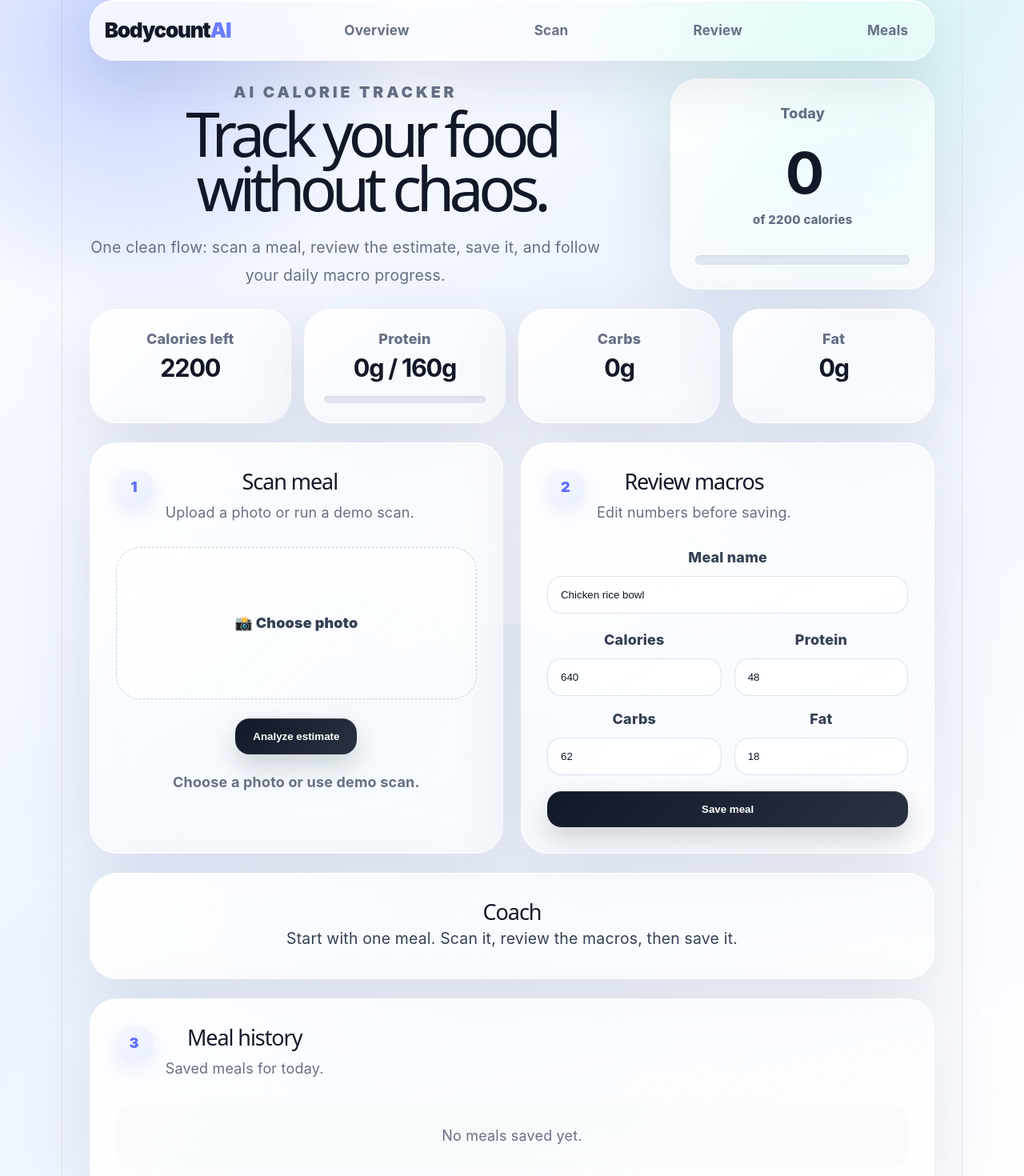
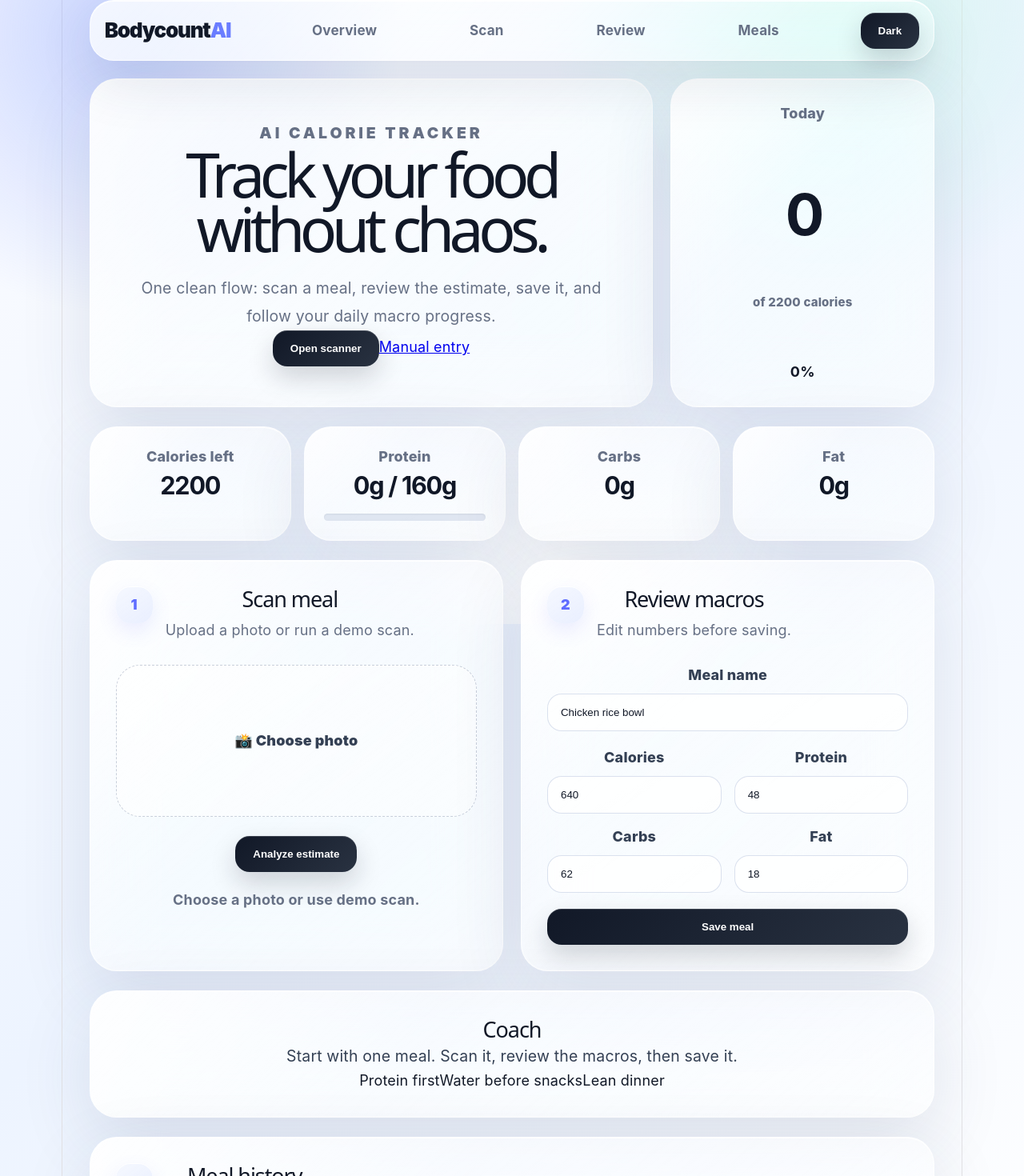
Before and after one commit to Jose-codesu/bodycount-ai, a React (Vite) app: page / in a window 1280 px wide. Shown: the part 20-1490 px from the top of the page at 80% size. Built offline with nearby package versions, Linux system fonts and the light colour scheme.

Commit message:
Add scanner modal dark mode meal images and mobile tabs

```diff
--- a/src/App.jsx
+++ b/src/App.jsx
@@ -2,9 +2,9 @@ import { useEffect, useMemo, useState } from 'react'
 import './App.css'
 
 const demoMeals = [
-  { name: 'Chicken rice bowl', calories: 640, protein: 48, carbs: 62, fat: 18, confidence: 91 },
-  { name: 'Steak tacos', calories: 720, protein: 44, carbs: 68, fat: 28, confidence: 86 },
-  { name: 'Protein pancakes', calories: 510, protein: 36, carbs: 54, fat: 14, confidence: 89 },
+  { name: 'Chicken rice bowl', calories: 640, protein: 48, carbs: 62, fat: 18, confidence: 91, image: 'https://images.unsplash.com/photo-1546069901-ba9599a7e63c?auto=format&fit=crop&w=900&q=80' },
+  { name: 'Steak tacos', calories: 720, protein: 44, carbs: 68, fat: 28, confidence: 86, image: 'https://images.unsplash.com/photo-1565299585323-38d6b0865b47?auto=format&fit=crop&w=900&q=80' },
+  { name: 'Protein pancakes', calories: 510, protein: 36, carbs: 54, fat: 14, confidence: 89, image: 'https://images.unsplash.com/photo-1528207776546-365bb710ee93?auto=format&fit=crop&w=900&q=80' },
 ]
 
 const savedMeals = JSON.parse(localStorage.getItem('bodycount-meals') || '[]')
@@ -14,17 +14,13 @@ function App() {
   const [meal, setMeal] = useState(demoMeals[0])
   const [preview, setPreview] = useState('')
   const [status, setStatus] = useState('Choose a photo or use demo scan.')
+  const [darkMode, setDarkMode] = useState(false)
+  const [scannerOpen, setScannerOpen] = useState(false)
 
   useEffect(() => localStorage.setItem('bodycount-meals', JSON.stringify(meals)), [meals])
 
   const targets = { calories: 2200, protein: 160 }
-  const totals = useMemo(() => meals.reduce((t, m) => ({
-    calories: t.calories + Number(m.calories),
-    protein: t.protein + Number(m.protein),
-    carbs: t.carbs + Number(m.carbs),
-    fat: t.fat + Number(m.fat),
-  }), { calories: 0, protein: 0, carbs: 0, fat: 0 }), [meals])
-
+  const totals = useMemo(() => meals.reduce((t, m) => ({ calories: t.calories + Number(m.calories), protein: t.protein + Number(m.protein), carbs: t.carbs + Number(m.carbs), fat: t.fat + Number(m.fat) }), { calories: 0, protein: 0, carbs: 0, fat: 0 }), [meals])
   const caloriesLeft = Math.max(targets.calories - totals.calories, 0)
   const caloriePercent = Math.min((totals.calories / targets.calories) * 100, 100)
   const proteinPercent = Math.min((totals.protein / targets.protein) * 100, 100)
@@ -42,99 +38,32 @@ function App() {
     const next = demoMeals[Math.floor(Math.random() * demoMeals.length)]
     setMeal(next)
     setStatus(`Estimate ready • ${next.confidence}% confidence`)
+    setScannerOpen(false)
   }
 
   function saveMeal(e) {
     e.preventDefault()
-    setMeals([{ ...meal, id: crypto.randomUUID(), time: new Date().toLocaleTimeString([], { hour: '2-digit', minute: '2-digit' }) }, ...meals])
+    setMeals([{ ...meal, id: crypto.randomUUID(), time: new Date().toLocaleTimeString([], { hour: '2-digit', minute: '2-digit' }), image: preview || meal.image }, ...meals])
     setStatus('Meal saved to today.')
   }
 
-  function removeMeal(id) {
-    setMeals(meals.filter((item) => item.id !== id))
-  }
+  function removeMeal(id) { setMeals(meals.filter((item) => item.id !== id)) }
 
-  const coach = meals.length === 0
-    ? 'Start with one meal. Scan it, review the macros, then save it.'
-    : totals.protein < targets.protein
-      ? `You still need ${targets.protein - totals.protein}g protein. Choose a lean protein next.`
-      : `Good pace. You have ${caloriesLeft} calories left today.`
+  const coach = meals.length === 0 ? 'Start with one meal. Scan it, review the macros, then save it.' : totals.protein < targets.protein ? `You still need ${targets.protein - totals.protein}g protein. Choose a lean protein next.` : `Good pace. You have ${caloriesLeft} calories left today.`
 
   return (
-    <main className="layout">
-      <aside className="sidebar">
-        <div className="logo">Bodycount<span>AI</span></div>
-        <a href="#overview">Overview</a>
-        <a href="#scan">Scan</a>
-        <a href="#review">Review</a>
-        <a href="#history">Meals</a>
-      </aside>
-
+    <main className={darkMode ? 'layout dark' : 'layout'}>
+      <aside className="sidebar"><div className="logo">Bodycount<span>AI</span></div><a href="#overview">Overview</a><a href="#scan">Scan</a><a href="#review">Review</a><a href="#history">Meals</a><button className="mode" onClick={() => setDarkMode(!darkMode)}>{darkMode ? 'Light' : 'Dark'}</button></aside>
       <section className="content">
-        <header className="hero" id="overview">
-          <div>
-            <p className="eyebrow">AI calorie tracker</p>
-            <h1>Track your food without chaos.</h1>
-            <p>One clean flow: scan a meal, review the estimate, save it, and follow your daily macro progress.</p>
-          </div>
-          <div className="today-card">
-            <span>Today</span>
-            <strong>{totals.calories}</strong>
-            <small>of {targets.calories} calories</small>
-            <div className="progress"><div style={{ width: `${caloriePercent}%` }} /></div>
-          </div>
-        </header>
-
-        <section className="dashboard-grid">
-          <div className="stat"><span>Calories left</span><b>{caloriesLeft}</b></div>
-          <div className="stat"><span>Protein</span><b>{totals.protein}g / {targets.protein}g</b><div className="progress small"><div style={{ width: `${proteinPercent}%` }} /></div></div>
-          <div className="stat"><span>Carbs</span><b>{totals.carbs}g</b></div>
-          <div className="stat"><span>Fat</span><b>{totals.fat}g</b></div>
-        </section>
-
-        <section className="main-grid">
-          <div className="card" id="scan">
-            <div className="card-title"><span>1</span><div><h2>Scan meal</h2><p>Upload a photo or run a demo scan.</p></div></div>
-            <label className="upload"><input type="file" accept="image/*" capture="environment" onChange={uploadPhoto} />📸 Choose photo</label>
-            {preview && <img className="preview" src={preview} alt="Meal preview" />}
-            <button onClick={analyze}>Analyze estimate</button>
-            <p className="status">{status}</p>
-          </div>
-
-          <div className="card" id="review">
-            <div className="card-title"><span>2</span><div><h2>Review macros</h2><p>Edit numbers before saving.</p></div></div>
-            <form className="form" onSubmit={saveMeal}>
-              <label>Meal name<input value={meal.name} onChange={(e) => setMeal({ ...meal, name: e.target.value })} /></label>
-              <div className="form-grid">
-                <label>Calories<input type="number" value={meal.calories} onChange={(e) => setMeal({ ...meal, calories: e.target.value })} /></label>
-                <label>Protein<input type="number" value={meal.protein} onChange={(e) => setMeal({ ...meal, protein: e.target.value })} /></label>
-                <label>Carbs<input type="number" value={meal.carbs} onChange={(e) => setMeal({ ...meal, carbs: e.target.value })} /></label>
-                <label>Fat<input type="number" value={meal.fat} onChange={(e) => setMeal({ ...meal, fat: e.target.value })} /></label>
-              </div>
-              <button type="submit">Save meal</button>
-            </form>
-          </div>
-        </section>
-
-        <section className="card coach">
-          <h2>Coach</h2>
-          <p>{coach}</p>
-        </section>
-
-        <section className="card" id="history">
-          <div className="card-title"><span>3</span><div><h2>Meal history</h2><p>Saved meals for today.</p></div></div>
-          <div className="meal-list">
-            {meals.length === 0 ? <p className="empty">No meals saved yet.</p> : meals.map((item) => (
-              <article className="meal" key={item.id}>
-                <div><h3>{item.name}</h3><p>{item.time} • {item.calories} kcal • {item.protein}g protein</p></div>
-                <button className="danger" onClick={() => removeMeal(item.id)}>Delete</button>
-              </article>
-            ))}
-          </div>
-        </section>
+        <header className="hero" id="overview"><div className="hero-copy"><p className="eyebrow">AI calorie tracker</p><h1>Track your food without chaos.</h1><p>One clean flow: scan a meal, review the estimate, save it, and follow your daily macro progress.</p><div className="hero-actions"><button onClick={() => setScannerOpen(true)}>Open scanner</button><a href="#review">Manual entry</a></div></div><div className="today-card"><span>Today</span><strong>{totals.calories}</strong><small>of {targets.calories} calories</small><div className="circle" style={{ '--p': `${caloriePercent * 3.6}deg` }}><b>{Math.round(caloriePercent)}%</b></div></div></header>
+        <section className="dashboard-grid"><div className="stat"><span>Calories left</span><b>{caloriesLeft}</b></div><div className="stat"><span>Protein</span><b>{totals.protein}g / {targets.protein}g</b><div className="progress small"><div style={{ width: `${proteinPercent}%` }} /></div></div><div className="stat"><span>Carbs</span><b>{totals.carbs}g</b></div><div className="stat"><span>Fat</span><b>{totals.fat}g</b></div></section>
+        <section className="main-grid"><div className="card" id="scan"><div className="card-title"><span>1</span><div><h2>Scan meal</h2><p>Upload a photo or run a demo scan.</p></div></div><label className="upload"><input type="file" accept="image/*" capture="environment" onChange={uploadPhoto} />📸 Choose photo</label>{preview && <img className="preview" src={preview} alt="Meal preview" />}<button onClick={analyze}>Analyze estimate</button><p className="status">{status}</p></div><div className="card" id="review"><div className="card-title"><span>2</span><div><h2>Review macros</h2><p>Edit numbers before saving.</p></div></div><form className="form" onSubmit={saveMeal}><label>Meal name<input value={meal.name} onChange={(e) => setMeal({ ...meal, name: e.target.value })} /></label><div className="form-grid"><label>Calories<input type="number" value={meal.calories} onChange={(e) => setMeal({ ...meal, calories: e.target.value })} /></label><label>Protein<input type="number" value={meal.protein} onChange={(e) => setMeal({ ...meal, protein: e.target.value })} /></label><label>Carbs<input type="number" value={meal.carbs} onChange={(e) => setMeal({ ...meal, carbs: e.target.value })} /></label><label>Fat<input type="number" value={meal.fat} onChange={(e) => setMeal({ ...meal, fat: e.target.value })} /></label></div><button type="submit">Save meal</button></form></div></section>
+        <section className="card coach"><h2>Coach</h2><p>{coach}</p><div className="chips"><span>Protein first</span><span>Water before snacks</span><span>Lean dinner</span></div></section>
+        <section className="card" id="history"><div className="card-title"><span>3</span><div><h2>Meal history</h2><p>Saved meals for today.</p></div></div><div className="meal-list">{meals.length === 0 ? <p className="empty">No meals saved yet.</p> : meals.map((item) => (<article className="meal" key={item.id}>{item.image && <img src={item.image} alt="" />}<div><h3>{item.name}</h3><p>{item.time} • {item.calories} kcal • {item.protein}g protein</p></div><button className="danger" onClick={() => removeMeal(item.id)}>Delete</button></article>))}</div></section>
       </section>
+      <nav className="bottom-tabs"><a href="#overview">Home</a><a href="#scan">Scan</a><a href="#review">Review</a><a href="#history">Meals</a></nav>
+      {scannerOpen && <section className="scanner-modal"><div className="scanner-sheet"><button className="close" onClick={() => setScannerOpen(false)}>Close</button><h2>Fullscreen scanner</h2><p>Upload a photo or use demo AI scan.</p><label className="upload"><input type="file" accept="image/*" capture="environment" onChange={uploadPhoto} />📸 Choose photo</label><button onClick={analyze}>Run demo scan</button></div></section>}
     </main>
   )
 }
-
 export default App
```
